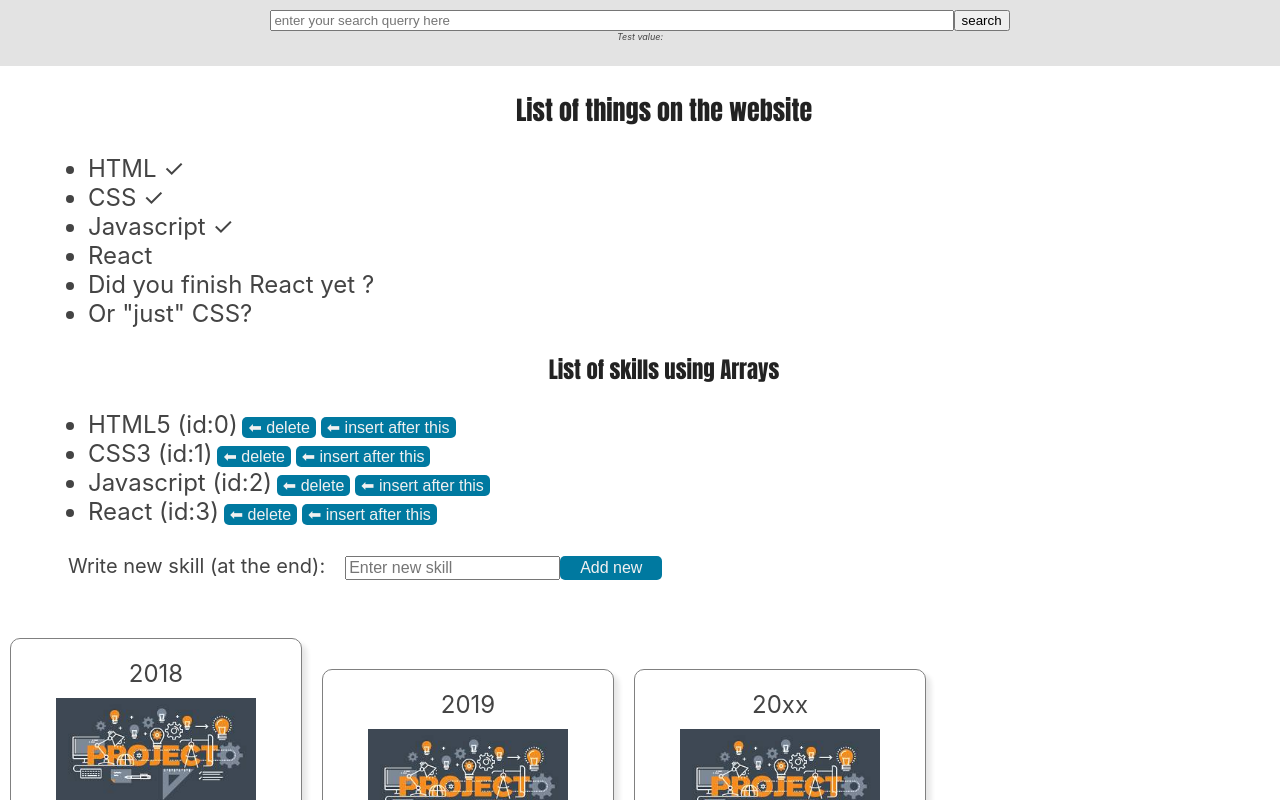
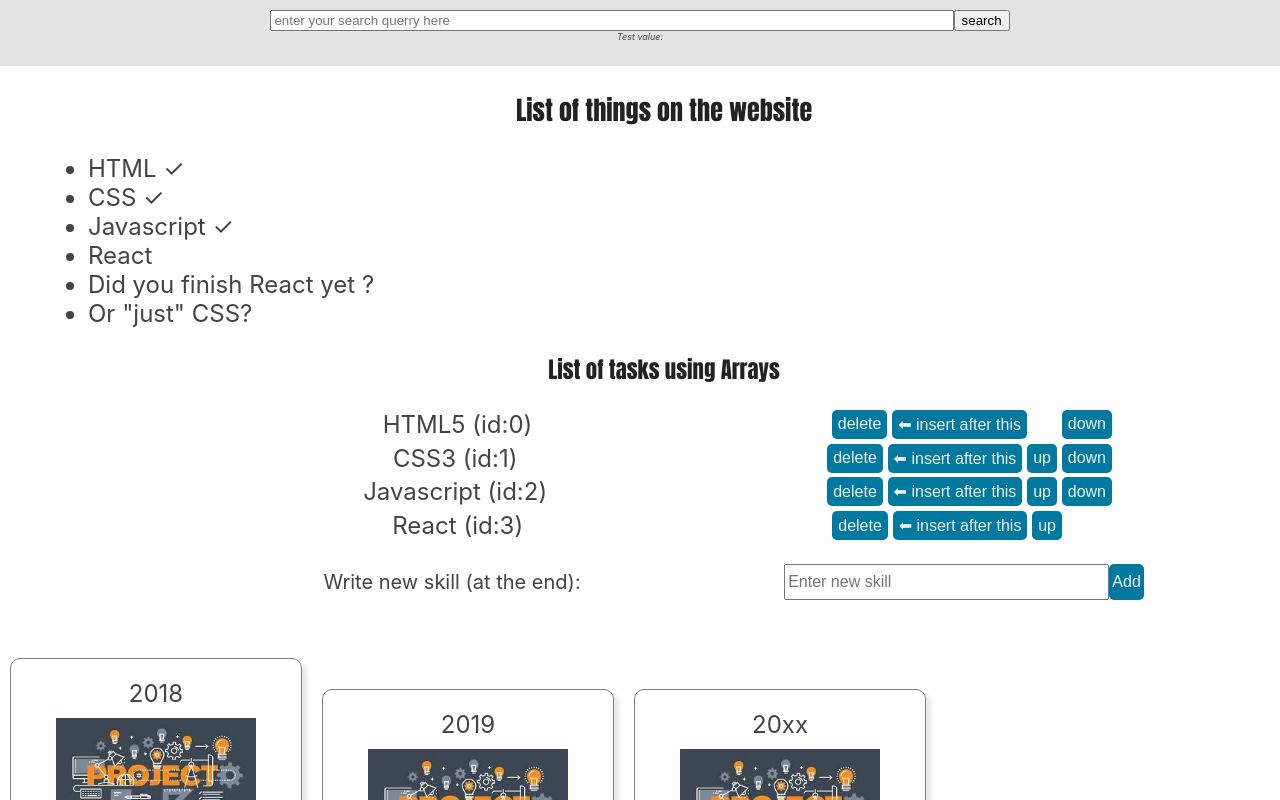
Before and after one commit to TiborKopca/ReactApp2023, a React (Vite) app: page / in a window 1280 px wide. Shown: the part 419-1219 px from the top of the page. Built offline with nearby package versions, Linux system fonts and the light colour scheme.

Commit message:
list/tasks functions & css

```diff
--- a/src/components/ListArray/List.jsx
+++ b/src/components/ListArray/List.jsx
@@ -6,9 +6,9 @@ const skill1 = "HTML";
 const skill2 = "CSS";
 const skill3 = "Javascript";
 const skill4 = "React";
-let initArray = ["HTML5","CSS3","Javascript","React"];
+let initArray = ["HTML5", "CSS3", "Javascript", "React"];
 
-function Item({ name, isDone}) {
+function Item({ name, isDone }) {
   if (isDone) {
     return <li className="item">{name} &#x2713;</li>;
   }
@@ -48,44 +48,54 @@ export default function List() {
   const [skills, setSkills] = useState(initArray);
 
   //ERROR HANDLER
-  function findDuplicates(array,newData){
-    const duplicate = array.find((item) => {return item === newData})
-    if(duplicate === newData){
-      return true
-    }else{
-    return false
-  }}
+  function findDuplicates(array, newData) {
+    const duplicate = array.find((item) => {
+      return item === newData;
+    });
+    if (duplicate === newData) {
+      return true;
+    } else {
+      return false;
+    }
+  }
 
   //LIST/ARRAY HANDLERS
-    function handleAddSkill(){
-      const newSkill = document.getElementById('skillInput').value;
-      document.getElementById('skillInput').value = '';
+  function handleAddSkill() {
+    const newSkill = document.getElementById("skillInput").value;
+    document.getElementById("skillInput").value = "";
     //CONDITIONS, if entry already exists, wont add it
     // const duplicate = skills.find((skill) => {return skill === newSkill})
-        if(findDuplicates(skills,newSkill)){
-          console.error("Error : New entry already exists in array/list.")
+    if (findDuplicates(skills, newSkill)) {
+      console.error("Error : New entry already exists in array/list.");
+    } else {
+      if(newSkill.trim() === ""){
+        console.error("Error : New entry empty.");
       }else{
       //setSkills((skills) => [...skills, newSkill])
       //s === previous state
       // Re-render with the new array
-          setSkills((s) => [...s, newSkill])
+      setSkills((s) => [...s, newSkill]);
+      }
     }
   }
 
-    function handleRemoveSkill(index){
+  function handleRemoveSkill(index) {
     //Note that filter does not modify the original array so it could be written like>
     //setSkills(skills.filter((element, i) => i== index))
-        setSkills((s) => s.filter((_, i) => i!== index))
+    setSkills((s) => s.filter((_, i) => i !== index));
   }
 
-    function handleAddSkillBetween(index){
-      const newSkill = document.getElementById('skillInput').value;
-      document.getElementById('skillInput').value = '';
+  function handleAddSkillBetween(index) {
+    const newSkill = document.getElementById("skillInput").value;
+    document.getElementById("skillInput").value = "";
     //index + 1 ==> the data will be put to the next row
     const insertAt = index + 1;
 
-      if(findDuplicates(skills,newSkill)){
-        console.error("Error : New entry already exists in array/list.")
+    if (findDuplicates(skills, newSkill)) {
+      console.error("Error : New entry already exists in array/list.");
+    } else {
+      if(newSkill.trim() === ""){
+        console.error("Error : New entry empty.");
       }else{
         const nextSkill = [
           //items before the insertion point = from 0 to desired id number
@@ -93,9 +103,28 @@ export default function List() {
           //new item {id:nextId++, name: name}
           newSkill,
           //items after
-          ...skills.slice(insertAt)
+          ...skills.slice(insertAt),
         ];
-        setSkills(nextSkill)
+        setSkills(nextSkill);
+      }
+    }
+  }
+  function handleMoveUp(index){
+    if(index > 0){
+      const updatedList = [...skills];
+      //Move up > [[index],[index - 1]] = [[index -1],[index]]
+      [updatedList[index],updatedList[index - 1]] = [updatedList[index -1],updatedList[index]];
+      setSkills(updatedList);
+    }
+  }
+  function handleMoveDown(index){
+    if(index < skills.length){
+      // console.log(index)
+      // console.log(skills.length)
+      const updatedList = [...skills];
+      // //Move up > [[index],[index - 1]] = [[index -1],[index]]
+      // [updatedList[index],updatedList[index - 1]] = [updatedList[index -1],updatedList[index]];
+      setSkills(updatedList);
     }
   }
 
@@ -111,21 +140,49 @@ export default function List() {
         <li>Or &quot;just&quot; {skill2.toUpperCase()}?</li>
       </ul>
 
-      <h3>List of skills using Arrays</h3>
-      <ul>
-        {skills.map((skill, index) => <li
-                                        key={index}
-                                        >{skill} (id:{index})
+      <h3>List of tasks using Arrays</h3>
+        <ol className={styles.listWrapper}>
+          {skills.map((skill, index) => (
+            <li key={index} className={styles.listRow}>
+              <span className={styles.listText}>
+                  {skill} (id:{index})
+              </span>
               <button
                 className={styles.listDeleteButton}
-                                          onClick={()=> handleRemoveSkill(index)}
-                                          >&#x2B05; delete</button>
+                onClick={() => handleRemoveSkill(index)}
+              >
+                delete
+              </button>
               <button
                 className={styles.listInsertButton}
-                                          onClick={()=> handleAddSkillBetween(index)}
-                                          >&#x2B05; insert after this</button>
-                                        </li>)}
-      </ul>
+                onClick={() => handleAddSkillBetween(index)}
+              >
+                &#x2B05; insert after this
+              </button>
+              {index === 0
+                ?
+                <span className={styles.emptyUpSpace}></span>
+                :
+                <button
+                  className={styles.listMoveButton}
+                  onClick={() => handleMoveUp(index)}
+                > up
+                </button>
+              }
+              {index+1 === skills.length
+                ?
+                <span className={styles.emptyDownSpace}></span>
+                :
+                <button
+                  className={styles.listMoveButton}
+                  onClick={() => handleMoveDown(index)}
+                > down
+                </button>
+              }
+            </li>
+          ))}
+        </ol>
+        <div className={styles.skillInputRowWrapper}>
           <label htmlFor="skillInput">Write new skill (at the end):</label>
           <input
             className={styles.inputNewSkill}
@@ -133,16 +190,17 @@ export default function List() {
             id="skillInput"
             placeholder="Enter new skill"
           />
-      <button
-        className={styles.addNewSkillButton}
-        onClick={handleAddSkill}
-        >Add new
+          <button className={styles.addNewSkillButton} onClick={()=> handleAddSkill()}>
+            Add
           </button>
+        </div>
     </section>
   );
 }
 //PROPS VALIDATION
-Item.propTypes,TernaryItem.propTypes,AndOperatorItem.propTypes = ({
+Item.propTypes,
+  TernaryItem.propTypes,
+  (AndOperatorItem.propTypes = {
     name: propTypes.string.isRequired,
     isDone: propTypes.bool.isRequired,
   });
--- a/src/components/ListArray/List.module.css
+++ b/src/components/ListArray/List.module.css
@@ -1,6 +1,18 @@
 .listSection{
     margin-bottom: 2em;
     margin-left:2em;
+}
+.listWrapper{
+    text-align: center;
+    width: 80vw;
+}
+.listRow{
+    margin-bottom: 0.2em;
+    display: flex;
+}
+.listText{
+    flex:1;
+    text-align: center;
 }
 .addNewSkillButton{
     display: inline;
@@ -9,15 +21,16 @@
     /* border: 0.2em solid black; */
     background-color: var(--contactButtonColor);
     color: var(--baseTextColor);
-    padding: 0.2em 20px;
+    padding: 0.2em 0.2em;
     border-radius: 5px;
     border:none;
     cursor: pointer;
 }
 .inputNewSkill{
     font-size: medium;
+    flex: 1;
 }
-.listDeleteButton, .listInsertButton{
+.listDeleteButton, .listInsertButton, .listMoveButton{
     display: inline;
     font-size: medium;
     background-color: var(--contactButtonColor);
@@ -27,3 +40,16 @@
     cursor: pointer;
     margin-left:0.3em;
 }
+.emptyUpSpace{
+    display: inline;
+    min-width: 30px;
+}
+.emptyDownSpace{
+    display: inline;
+    min-width: 50px;
+}
+.skillInputRowWrapper{
+    display: flex;
+    width: 80vw;
+    margin-left: 3em;
+}
```
Lines whose indentation alone changed are shown as unchanged.
